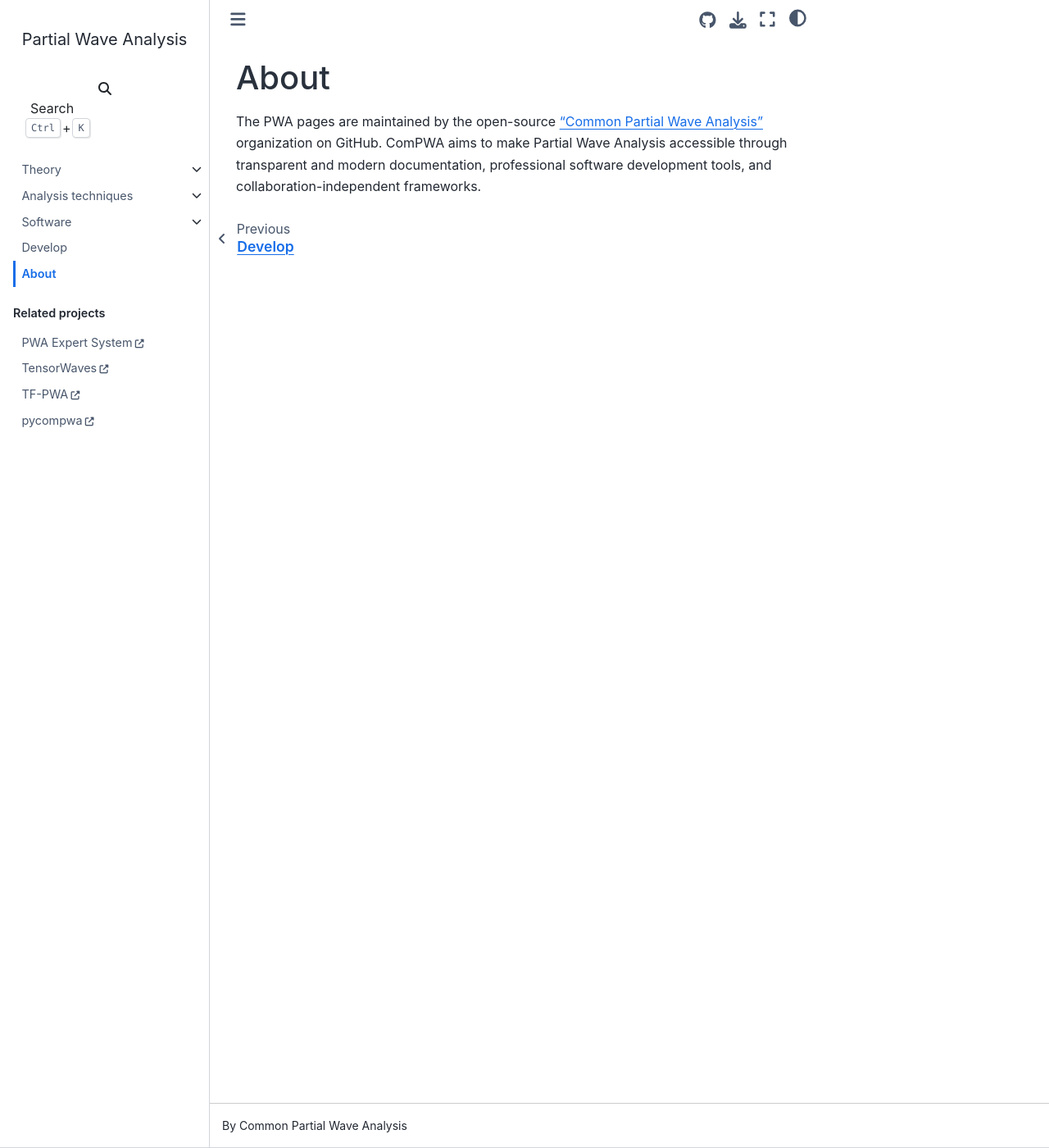
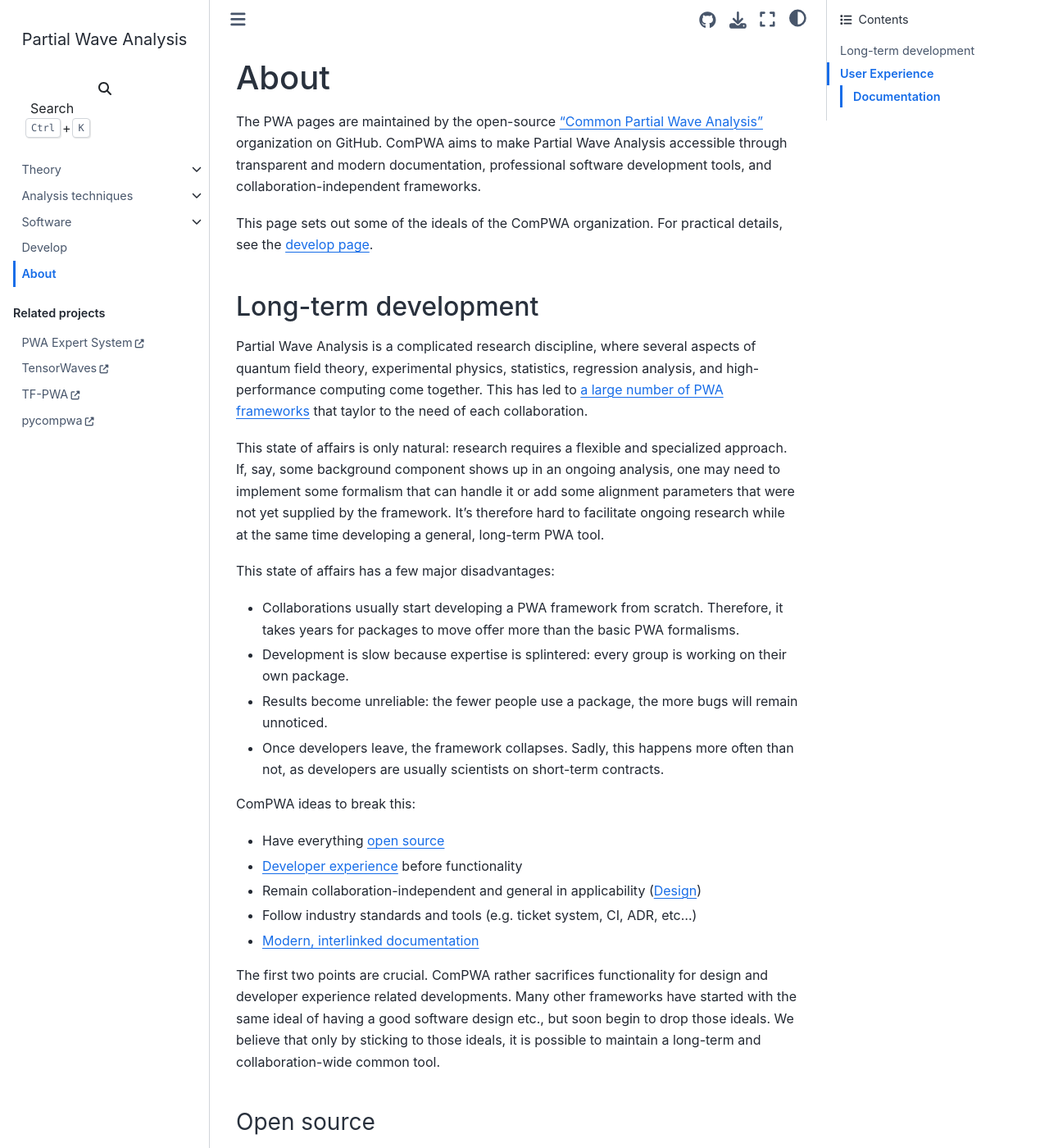
Before and after one commit to ComPWA/PWA-pages, a Sphinx documentation site: the page built from docs/about.md, in a window 1280 px wide and 1400 px high. Shown: the whole window at 82% size. Built offline with Sphinx 7.4.7 and the Sphinx Book theme 1.1.4, drawn with Linux system fonts in a browser that asks for light colours; pages that are not in the unit, such as notebooks, are missing from menus; some of the changed text lies outside the part shown.

Commit message:
docs: extend & emphasize ideals

```diff
--- a/docs/about.md
+++ b/docs/about.md
@@ -5,3 +5,86 @@
 GitHub. ComPWA aims to make Partial Wave Analysis accessible through
 transparent and modern documentation, professional software development tools,
 and collaboration-independent frameworks.
+
+This page sets out some of the ideals of the ComPWA organization. For practical
+details, see the {doc}`develop page <develop>`.
+
+## Long-term development
+
+Partial Wave Analysis is a complicated research discipline, where several
+aspects of quantum field theory, experimental physics, statistics, regression
+analysis, and high-performance computing come together. This has led to
+{ref}`a large number of PWA frameworks <software:Other PWA packages>` that
+taylor to the need of each collaboration.
+
+This state of affairs is only natural: research requires a flexible and
+specialized approach. If, say, some background component shows up in an ongoing
+analysis, one may need to implement some formalism that can handle it or add
+some alignment parameters that were not yet supplied by the framework. It's
+therefore hard to facilitate ongoing research while at the same time developing
+a general, long-term PWA tool.
+
+This state of affairs has a few major disadvantages:
+
+- Collaborations usually start developing a PWA framework from scratch.
+  Therefore, it takes years for packages to move offer more than the basic PWA
+  formalisms.
+- Development is slow because expertise is splintered: every group is working
+  on their own package.
+- Results become unreliable: the fewer people use a package, the more bugs will
+  remain unnoticed.
+- Once developers leave, the framework collapses. Sadly, this happens more
+  often than not, as developers are usually scientists on short-term contracts.
+
+ComPWA ideas to break this:
+
+- Have everything {ref}`open source <about:Open source>`
+- {ref}`Developer experience <about:Developer Experience>` before functionality
+- Remain collaboration-independent and general in applicability
+  ({ref}`about:Design`)
+- Follow industry standards and tools (e.g. ticket system, CI, ADR, etc...)
+- {ref}`Modern, interlinked documentation <about:Documentation>`
+
+The first two points are crucial. ComPWA rather sacrifices functionality for
+design and developer experience related developments. Many other frameworks
+have started with the same ideal of having a good software design etc., but
+soon begin to drop those ideals. We believe that only by sticking to those
+ideals, it is possible to maintain a long-term and collaboration-wide common
+tool.
+
+### Open source
+
+- Uncommon approach: open source development for Partial Wave Analysis
+- Make it _easy_ for anyone to contribute
+
+### Developer Experience
+
+- Easy to setup for developers
+- Code modularity & transparency facilitates extension of the framework
+- Facilitate using industry techniques and tools in software development for
+  PWA
+- Record the decision making
+
+### Design
+
+- Code modularity and transparency. For example separation of the
+  {mod}`expertsystem` and {mod}`tensorwaves`. The former includes all of the
+  physics and builds an amplitude model. {mod}`tensorwaves` can use amplitude
+  models and perform fits, but does not include any physics logic.
+- Accommodate both stable development and flexibility for ongoing analyses
+- Keep it simple by sticking to the core responsibility: construct amplitude
+  models and fitting them to data
+
+## User Experience
+
+- Easy to install and use for analysis users
+- Interlinked documentation
+- Open-closed principle: give users the flexibility to for instance insert
+  custom dynamics or use their own preferred plotting tools
+
+### Documentation
+
+- Interlinked
+- Emphasis on code examples
+- Interactive (Jupyter notebooks)
+- Modern (Executable Book Project)
```
